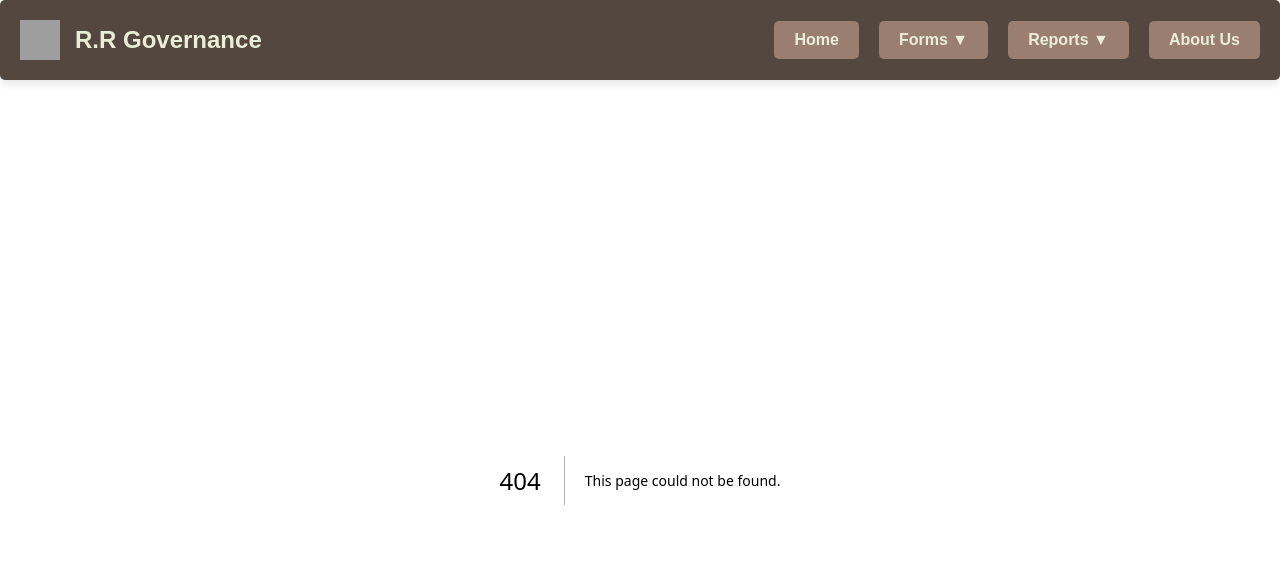
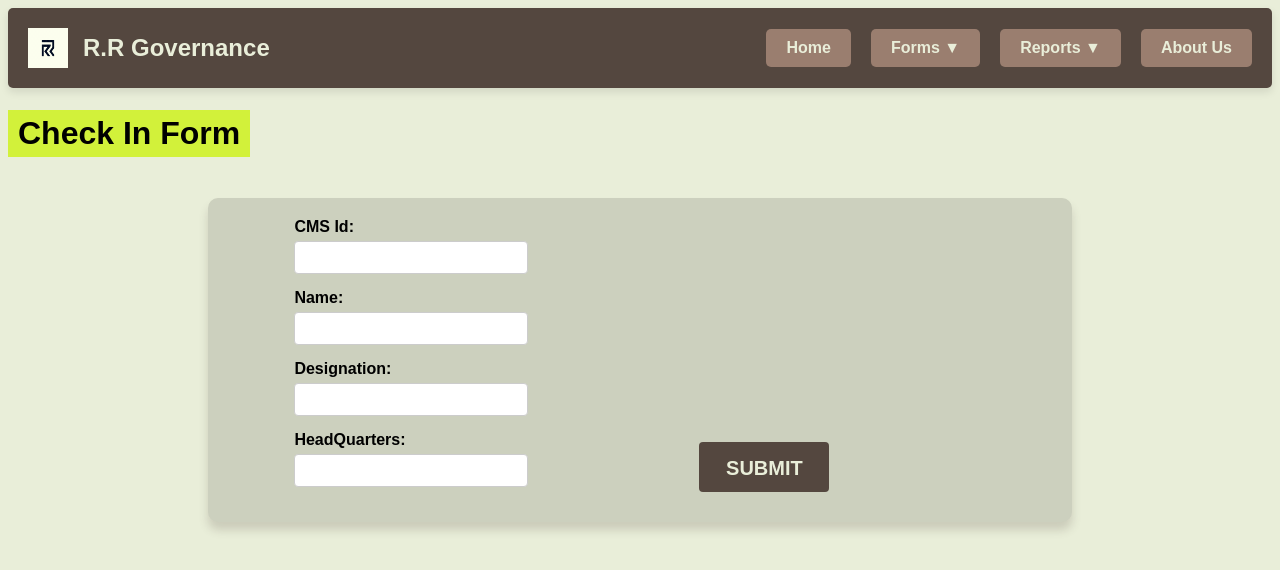
Before and after one commit to sathwik-234/back, a Next.js app: page /NewEntry in a window 1280 px wide. Before the commit this address had no page. Shown: the top 570 px of the page. Built offline with nearby package versions, Linux system fonts and the light colour scheme; grey boxes are pictures that could not be loaded.

Commit message:
ADJUSTED JS

```diff
--- a/src/app/form1/page.js
+++ b/src/app/CheckIn/page.js
@@ -28,7 +28,7 @@ function Page() {
     const handleSubmit = async (e) => {
         e.preventDefault();
             try {
-                const response = await fetch('/api/submit', {
+                const response = await fetch('/api/CheckInSubmit', {
                     method: 'POST',
                     headers: {
                         'Content-Type': 'application/json',
--- /dev/null
+++ b/src/app/NewEntry/form2.css
@@ -0,0 +1,101 @@
+body{
+    background-color: #E9EED9;
+    font-family: "Montserrat",sans-serif;
+}
+
+.form-block {
+  display: flex;
+  justify-content: center;
+  margin-top: 20px;
+  flex-direction: row;
+  box-shadow: 0 8px 10px rgba(84, 71, 63, 0.2);
+  background-color: #ccd0be;
+  border-radius: 10px;
+  margin-right: 200px;
+  margin-left: 200px;
+}
+
+  form {
+    display: flex;
+    width: 80%;
+    padding: 20px;
+  }
+
+  .form-name{
+    margin-right: 20px;
+    border: #54473F;
+  }
+
+  .form-name{
+    font-size: 2.0rem; /* Adjust font size */
+    font-weight: 200px; /* Make it stand out */
+    text-align: center; /* Center the heading */
+    color: #000000; /* Neutral text color */
+    padding: 5px 10px; /* Space around the text inside the box */
+    background-color:  #d2f13a; /* Box around the heading */
+    display: inline-block; /* Make the box fit the text */
+    position: relative; /* For the underline positioning */
+    stroke: #000000;
+  }
+
+  .right-block, .left-block {
+    /* flex: 1; */
+    margin-right: 200px;
+
+  }
+
+
+  .right-block div, .left-block div {
+    margin-bottom: 15px;
+  }
+
+  label {
+    display: block;
+    font-weight: bold;
+    margin-bottom: 5px;
+  }
+
+  input[type="text"],
+  input[type="number"],
+  input[type="datetime-local"],
+  select {
+    width: 120%;
+    padding: 8px;
+    border: 1px solid #ccc;
+    border-radius: 4px;
+    font-family: "Montserrat",sans-serif;
+    box-sizing: border-box;
+  }
+  .button-div{
+    display: flex;
+    justify-content:center;
+  }
+  .submitButton {
+    width: 130px;
+    height: 50px;
+    padding: 15px;
+    margin: 10px;
+    margin-right: 50px;
+    background-color: #54473F;
+    color: #E9EED9;
+    border: none;
+    border-radius: 4px;
+    font-size: 20px;
+    font-weight: bold;
+    font-family: "Montserrat",sans-serif;
+    cursor: pointer;
+    align-self: flex-end;
+  }
+
+  .submitButton:hover {
+    background-color: #8f7669;
+    color: #54473F;
+
+  }
+
+  /* Responsive design */
+  @media (max-width: 768px) {
+    form {
+      flex-direction: column;
+    }
+  }
--- /dev/null
+++ b/src/app/NewEntry/page.js
@@ -0,0 +1,92 @@
+"use client";
+import React, { useEffect, useState } from 'react';
+import "./form2.css";
+
+function page() {
+    const [formData, setFormData] = useState({
+        cmsid: '',
+        name: '',
+        design: '',
+        hq: '',
+    });
+
+    const handleChange = (e) => {
+        const { name, value } = e.target;
+        setFormData((prevData) => ({ ...prevData, [name]: value }));
+    };
+
+    const handleSubmit = async (e) => {
+        e.preventDefault();
+
+        // Optional: form validation
+        if (!formData.cmsid || !formData.name || !formData.design || !formData.hq) {
+            alert("All fields are required!");
+            return;
+        }
+
+        try {
+            const response = await fetch('/api/NewEntrySubmit', {
+                method: 'POST',
+                headers: {
+                    'Content-Type': 'application/json',
+                },
+                body: JSON.stringify(formData),
+            });
+
+            const result = await response.json();
+            if (response.ok) {
+                console.log('Form submitted successfully:', result);
+                alert('Form submitted successfully!');
+                setFormData({
+                    cmsid: '',
+                    name: '',
+                    design: '',
+                    hq: '',
+                });
+            } else {
+                console.error('Error submitting form:', result);
+                alert(`Error: ${result.error.message}`);
+            }
+        } catch (err) {
+            console.error('Error during form submission:', err);
+            alert('An unexpected error occurred.');
+        }
+    };
+
+    return (
+        <>
+            <h1 className="form-name">Check In Form</h1>
+            <div className="form-block">
+                <form onSubmit={handleSubmit}>
+                    <div className="right-block">
+                        <div>
+                            <label>CMS Id:</label>
+                            <input type='text' name="cmsid" value={formData.cmsid} onChange={handleChange} />
+                        </div>
+
+                        <div>
+                            <label>Name:</label>
+                            <input type="text" name="name" value={formData.name} onChange={handleChange} />
+                        </div>
+
+                        <div>
+                            <label>Designation:</label>
+                            <input type="text" name="design" value={formData.design} onChange={handleChange} />
+                        </div>
+
+                        <div>
+                            <label>HeadQuarters:</label>
+                            <input type="text" name="hq" value={formData.hq} onChange={handleChange} />
+                        </div>
+                    </div>
+
+                    <div className="button-div">
+                        <button className="submitButton" type="submit">SUBMIT</button>
+                    </div>
+                </form>
+            </div>
+        </>
+    );
+}
+
+export default page;
--- a/src/app/api/submit/route.js
+++ b/src/app/api/CheckInSubmit/route.js
@@ -9,9 +9,6 @@ export const POST = async (req) => {
         const { data, error } = await supabase.from("CheckIn").insert([
             {
                 cms_id: formData.cmsid,
-                name: formData.name,
-                design: formData.design,
-                hq: formData.hq,
                 ic_train_no: formData.icTrainNo,
                 ic_time: formData.icTime,
                 bedsheets: formData.bedSheets,
--- /dev/null
+++ b/src/app/api/NewEntrySubmit/route.js
@@ -0,0 +1,50 @@
+import { supabase } from "@/app/supabaseSetup";
+import { NextResponse } from "next/server";
+
+export const POST = async (req) => {
+  try {
+    const formData = await req.json();
+    const { cmsid, name, design, hq } = formData;
+    console.log(formData);
+    if (!cmsid || !name || !design || !hq) {
+      return NextResponse.json(
+        { message: "Missing required fields" },
+        { status: 400 }
+      );
+    }
+
+    // Check if the crew member already exists
+    const { data: crewData, error: crewError } = await supabase
+      .from("Crew")
+      .select("*")
+      .eq("cms_id", cmsid)
+      .single();
+    console.log(crewData);
+    if (crewData) {
+      return NextResponse.json(
+        { message: "There is already a Crew member with that ID" },
+        { status: 400 }
+      );
+    }
+    console.log(crewData)
+    // Insert the new crew member
+    const { data, error } = await supabase.from("Crew").insert([
+      {
+        cms_id: cmsid,
+        crewname: name,
+        designation: design,
+        hq: hq,
+      },
+    ]);
+
+    if (error) {
+      console.error("Supabase error:", error);
+      return NextResponse.json({ error: error.message }, { status: 500 });
+    }
+
+    return NextResponse.json({ data }, { status: 200 });
+  } catch (err) {
+    console.error("Error submitting form data:", err);
+    return NextResponse.json({ error: "Internal Server Error" }, { status: 500 });
+  }
+};
--- a/src/app/home/page.js
+++ b/src/app/home/page.js
@@ -16,7 +16,11 @@ const page = () => {
                         <div className="context">
                                 It is a "B" cateogry running room having  50 beds capacity located near to Gopalapatnam Railway Station.
                         </div>
+                        <div className='signature-footer'>
+                   <p>-done by <span className="author">"G.Pradeep Kumar"</span></p>
+                   </div>
                     </div>
+
                 </div>
         </div>
   )
--- a/src/app/layout.js
+++ b/src/app/layout.js
@@ -44,8 +44,8 @@ export default function RootLayout({ children }) {
                     <span className="dropdown-icon">▼</span>
                 </button>
                 <div className="dropdown-content">
-                    <a href="form1">Form 1</a>
-                    <a href="#form2">Form 2</a>
+                    <a href="CheckIn">Check In Form</a>
+                    <a href="NewEntry">New Entry Form</a>
                     <a href="#form3">Form 3</a>
                 </div>
             </div>
--- a/src/app/page.js
+++ b/src/app/page.js
@@ -15,6 +15,9 @@ function page() {
                    <div className="context">
                            It is a "B" cateogry running room having  50 beds capacity located near to Gopalapatnam Railway Station.
                    </div>
+                   <div className='signature-footer'>
+                   <p>-done by <span className="author">"G.Pradeep Kumar"</span></p>
+                   </div>
                </div>
            </div>
    </div>
--- a/src/app/styles/layout.css
+++ b/src/app/styles/layout.css
@@ -11,6 +11,8 @@
     font-size: 1.5rem;
     color: #E9EED9;
 }
+
+
 
 /* Navbar Main Container */
 .navbar-main {
```
Also changed, not shown: src/app/home/home.css (+15 -0 lines), src/app/styles/home.css (+14 -0 lines), public/home-1.png (added), public/logo.jpg (added), src/app/CheckIn/form1.css (renamed from src/app/form1/form1.css).
